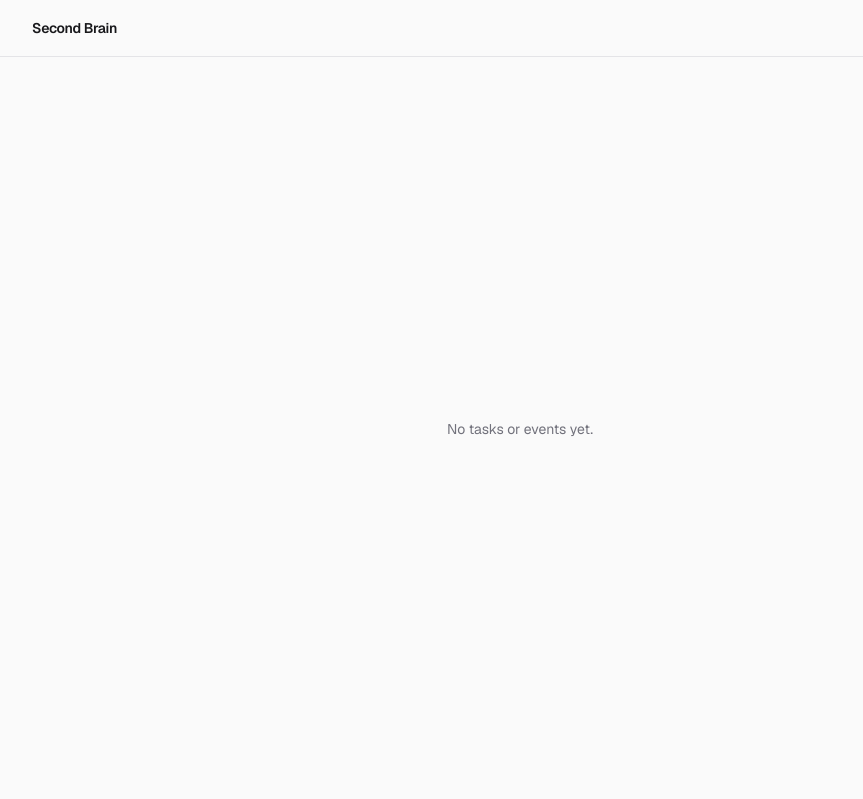
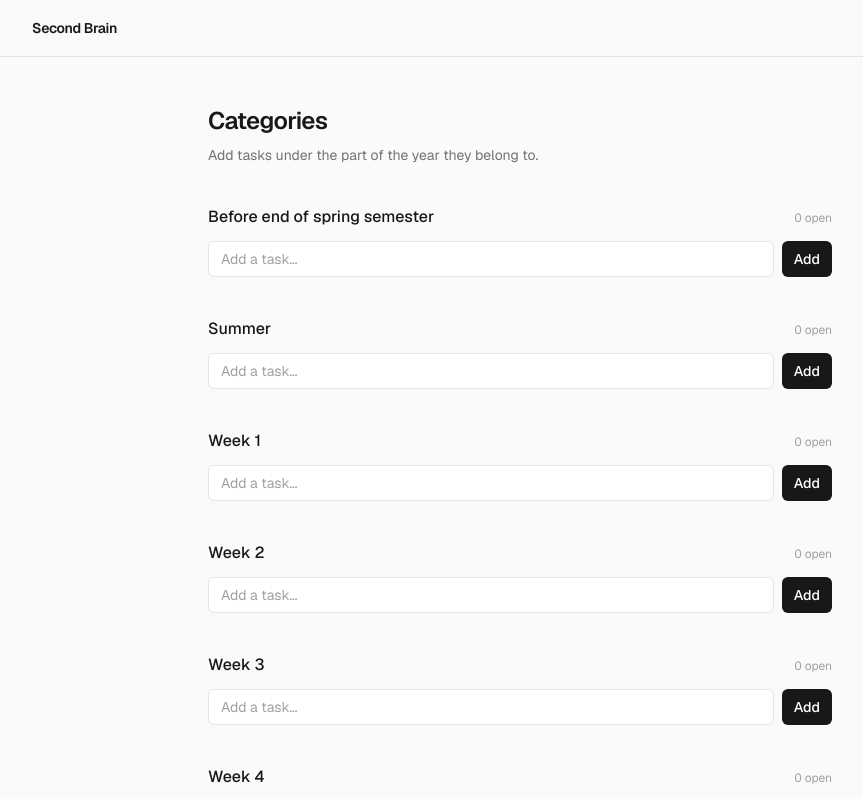
Before and after one commit to anniegao2013/cais-2nd-brain, a Next.js app: page / in a window 1280 px wide. Shown: the top 799 px of the page, without its empty margins (120-983 px from the left). Built offline with nearby package versions, Linux system fonts and the light colour scheme.

Commit message:
add weeks

```diff
--- a/app/page.tsx
+++ b/app/page.tsx
@@ -1,3 +1,5 @@
+import TaskList from "./task-list";
+
 export default function Home() {
   return (
     <div className="flex flex-1 flex-col bg-zinc-50 dark:bg-zinc-950">
@@ -8,10 +10,8 @@ export default function Home() {
           </span>
         </div>
       </header>
-      <main className="mx-auto flex w-full max-w-5xl flex-1 items-center justify-center px-6 py-24">
-        <p className="text-sm text-zinc-500 dark:text-zinc-400">
-          No tasks or events yet.
-        </p>
+      <main className="flex flex-1 flex-col">
+        <TaskList />
       </main>
     </div>
   );
--- /dev/null
+++ b/app/task-list.tsx
@@ -0,0 +1,205 @@
+"use client";
+
+import { useSyncExternalStore } from "react";
+
+type Task = {
+  id: string;
+  text: string;
+  done: boolean;
+};
+
+type TasksByCategory = Record<string, Task[]>;
+
+const STORAGE_KEY = "second-brain.tasks.v1";
+
+const CATEGORIES = [
+  { id: "spring", label: "Before end of spring semester" },
+  { id: "summer", label: "Summer" },
+  ...Array.from({ length: 15 }, (_, index) => ({
+    id: `week-${index + 1}`,
+    label: `Week ${index + 1}`,
+  })),
+];
+
+const EMPTY: TasksByCategory = {};
+let cache: TasksByCategory | null = null;
+const listeners = new Set<() => void>();
+
+function readStorage(): TasksByCategory {
+  try {
+    const stored = window.localStorage.getItem(STORAGE_KEY);
+    return stored ? (JSON.parse(stored) as TasksByCategory) : EMPTY;
+  } catch {
+    return EMPTY;
+  }
+}
+
+function getSnapshot(): TasksByCategory {
+  if (cache === null) cache = readStorage();
+  return cache;
+}
+
+function getServerSnapshot(): TasksByCategory {
+  return EMPTY;
+}
+
+function subscribe(listener: () => void) {
+  listeners.add(listener);
+  return () => listeners.delete(listener);
+}
+
+function setTasks(next: TasksByCategory) {
+  cache = next;
+  try {
+    window.localStorage.setItem(STORAGE_KEY, JSON.stringify(next));
+  } catch {
+    // Storage may be unavailable; keep the in-memory copy.
+  }
+  listeners.forEach((listener) => listener());
+}
+
+// Keep multiple tabs in sync.
+if (typeof window !== "undefined") {
+  window.addEventListener("storage", (event) => {
+    if (event.key === STORAGE_KEY) {
+      cache = readStorage();
+      listeners.forEach((listener) => listener());
+    }
+  });
+}
+
+export default function TaskList() {
+  const tasksByCategory = useSyncExternalStore(
+    subscribe,
+    getSnapshot,
+    getServerSnapshot,
+  );
+
+  function addTask(categoryId: string, form: HTMLFormElement) {
+    const data = new FormData(form);
+    const text = String(data.get("text") ?? "").trim();
+    if (!text) return;
+
+    const task: Task = { id: crypto.randomUUID(), text, done: false };
+    const current = getSnapshot();
+    setTasks({
+      ...current,
+      [categoryId]: [...(current[categoryId] ?? []), task],
+    });
+    form.reset();
+  }
+
+  function toggleTask(categoryId: string, taskId: string) {
+    const current = getSnapshot();
+    setTasks({
+      ...current,
+      [categoryId]: (current[categoryId] ?? []).map((task) =>
+        task.id === taskId ? { ...task, done: !task.done } : task,
+      ),
+    });
+  }
+
+  function removeTask(categoryId: string, taskId: string) {
+    const current = getSnapshot();
+    setTasks({
+      ...current,
+      [categoryId]: (current[categoryId] ?? []).filter(
+        (task) => task.id !== taskId,
+      ),
+    });
+  }
+
+  return (
+    <div className="mx-auto w-full max-w-2xl px-6 py-12">
+      <h1 className="text-2xl font-semibold tracking-tight text-zinc-900 dark:text-zinc-100">
+        Categories
+      </h1>
+      <p className="mt-2 text-sm text-zinc-500 dark:text-zinc-400">
+        Add tasks under the part of the year they belong to.
+      </p>
+
+      <div className="mt-10 flex flex-col gap-10">
+        {CATEGORIES.map((category) => {
+          const tasks = tasksByCategory[category.id] ?? [];
+          const remaining = tasks.filter((task) => !task.done).length;
+
+          return (
+            <section key={category.id} aria-labelledby={`${category.id}-heading`}>
+              <div className="flex items-baseline justify-between gap-4">
+                <h2
+                  id={`${category.id}-heading`}
+                  className="text-base font-medium text-zinc-900 dark:text-zinc-100"
+                >
+                  {category.label}
+                </h2>
+                <span className="shrink-0 text-xs tabular-nums text-zinc-400 dark:text-zinc-500">
+                  {remaining} open
+                </span>
+              </div>
+
+              {tasks.length > 0 && (
+                <ul className="mt-3 flex flex-col divide-y divide-zinc-200 border-y border-zinc-200 dark:divide-zinc-800 dark:border-zinc-800">
+                  {tasks.map((task) => (
+                    <li
+                      key={task.id}
+                      className="group flex items-center gap-3 py-2.5"
+                    >
+                      <input
+                        type="checkbox"
+                        checked={task.done}
+                        onChange={() => toggleTask(category.id, task.id)}
+                        aria-label={`Mark "${task.text}" as ${
+                          task.done ? "not done" : "done"
+                        }`}
+                        className="size-4 shrink-0 accent-zinc-900 dark:accent-zinc-100"
+                      />
+                      <span
+                        className={`flex-1 text-sm ${
+                          task.done
+                            ? "text-zinc-400 line-through dark:text-zinc-500"
+                            : "text-zinc-700 dark:text-zinc-300"
+                        }`}
+                      >
+                        {task.text}
+                      </span>
+                      <button
+                        type="button"
+                        onClick={() => removeTask(category.id, task.id)}
+                        aria-label={`Delete "${task.text}"`}
+                        className="text-sm text-zinc-400 opacity-0 transition-opacity hover:text-zinc-900 focus:opacity-100 group-hover:opacity-100 dark:text-zinc-500 dark:hover:text-zinc-100"
+                      >
+                        ×
+                      </button>
+                    </li>
+                  ))}
+                </ul>
+              )}
+
+              <form
+                onSubmit={(event) => {
+                  event.preventDefault();
+                  addTask(category.id, event.currentTarget);
+                }}
+                className="mt-3 flex gap-2"
+              >
+                <input
+                  name="text"
+                  placeholder="Add a task…"
+                  aria-label={`Add a task to ${category.label}`}
+                  autoComplete="off"
+                  className="h-9 flex-1 rounded-md border border-zinc-200 bg-white px-3 text-sm text-zinc-900 placeholder:text-zinc-400 focus:border-zinc-400 focus:outline-none dark:border-zinc-800 dark:bg-zinc-900 dark:text-zinc-100 dark:placeholder:text-zinc-500 dark:focus:border-zinc-600"
+                />
+                <button
+                  type="submit"
+                  className="h-9 shrink-0 rounded-md bg-zinc-900 px-3 text-sm font-medium text-white transition-colors hover:bg-zinc-700 dark:bg-zinc-100 dark:text-zinc-900 dark:hover:bg-zinc-300"
+                >
+                  Add
+                </button>
+              </form>
+            </section>
+          );
+        })}
+      </div>
+    </div>
+  );
+}
```
